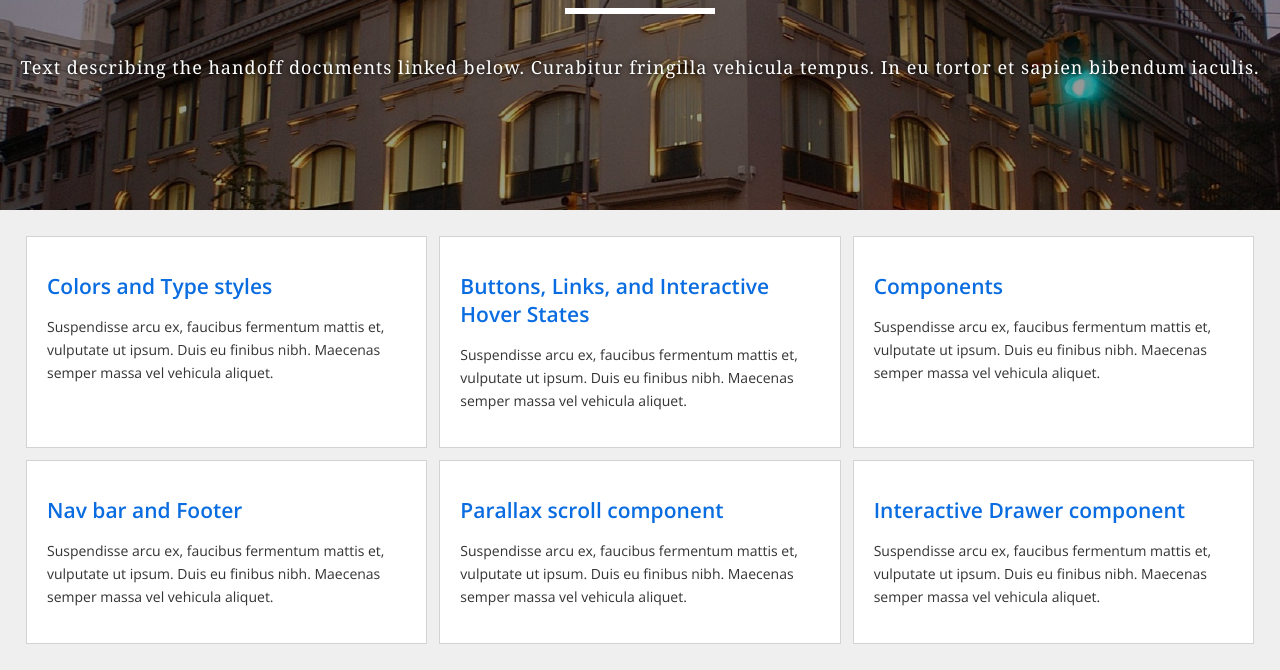
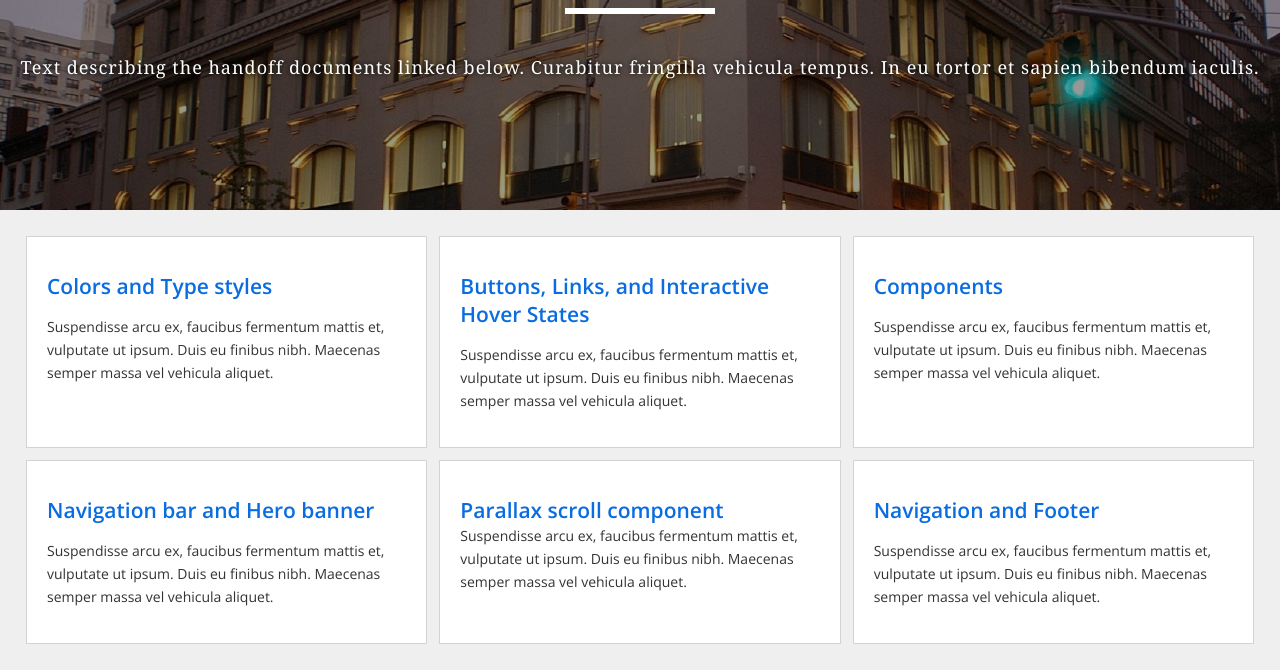
Before and after one commit to bconley1/FEWD_final, a plain HTML site: page index2.html in a window 1280 px wide. Shown: the part 190-860 px from the top of the page. Drawn offline with nearby package versions, Linux system fonts and the light colour scheme.

Commit message:
021118_2

```diff
--- a/index2.html
+++ b/index2.html
@@ -2,6 +2,7 @@
 <html lang="en">
 <head>
 	<meta charset="UTF-8">
+    <meta name="viewport" content="width=device-width, initial-scale=1.0">
 	<title>Home Page</title>
 	<link rel="stylesheet" type="text/css" href="css/reset.css">
 	<link rel="stylesheet" type="text/css" href="css/main.css">
@@ -39,7 +40,7 @@
                  <div class="home_card">
                     <h3>Colors and Type styles</h3>
                     <p>
-          					Suspendisse arcu ex, faucibus fermentum mattis et, vulputate ut ipsum. Duis eu finibus nibh. Maecenas 	semper massa vel vehicula aliquet.
+                         Suspendisse arcu ex, faucibus fermentum mattis et, vulputate ut ipsum. Duis eu finibus nibh. Maecenas semper massa vel vehicula aliquet.
                     </p>
                     <a href="handoff_1.html" class="aTag"></a>
                  </div>
@@ -47,7 +48,7 @@
                  <div class="home_card">
                     <h3>Buttons, Links, and Interactive Hover States</h3>
                     <p>
-          					Suspendisse arcu ex, faucibus fermentum mattis et, vulputate ut ipsum. Duis eu finibus nibh. Maecenas 	semper massa vel vehicula aliquet.
+                         Suspendisse arcu ex, faucibus fermentum mattis et, vulputate ut ipsum. Duis eu finibus nibh. Maecenas semper massa vel vehicula aliquet.
                     </p>
                     <a href="handoff_2.html" class="aTag"></a>
                  </div>
@@ -55,7 +56,7 @@
                  <div class="home_card">
                     <h3>Components</h3>
                     <p>
-          					Suspendisse arcu ex, faucibus fermentum mattis et, vulputate ut ipsum. Duis eu finibus nibh. Maecenas 	semper massa vel vehicula aliquet.
+                         Suspendisse arcu ex, faucibus fermentum mattis et, vulputate ut ipsum. Duis eu finibus nibh. Maecenas semper massa vel vehicula aliquet.
                     </p>
                     <a href="#" class="aTag"></a>
                  </div>
@@ -67,25 +68,25 @@
           <div class="home_card_container">
 
                  <div class="home_card">
-          				<h3>Nav bar and Footer</h3>
+                    <h3>Navigation bar and Hero banner</h3>
                     <p>
-          					Suspendisse arcu ex, faucibus fermentum mattis et, vulputate ut ipsum. Duis eu finibus nibh. Maecenas 	semper massa vel vehicula aliquet.
+                         Suspendisse arcu ex, faucibus fermentum mattis et, vulputate ut ipsum. Duis eu finibus nibh. Maecenas semper massa vel vehicula aliquet.
                     </p>
-          				<a href="#" class="aTag"></a>
+                    <a href="handoff_1.html" class="aTag"></a>
                  </div>
 
                  <div class="home_card">
-          				<h3>Parallax scroll component</h3>
+                    <h3>Parallax scroll component</ h3>
                     <p>
-          					Suspendisse arcu ex, faucibus fermentum mattis et, vulputate ut ipsum. Duis eu finibus nibh. Maecenas 	semper massa vel vehicula aliquet.
+                         Suspendisse arcu ex, faucibus fermentum mattis et, vulputate ut ipsum. Duis eu finibus nibh. Maecenas semper massa vel vehicula aliquet.
                     </p>
-          				<a href="#" class="aTag"></a>
+                    <a href="handoff_2.html" class="aTag"></a>
                  </div>
 
                  <div class="home_card">
-          				<h3>Interactive Drawer component</h3>
+                    <h3>Navigation and Footer</h3>
                     <p>
-          					Suspendisse arcu ex, faucibus fermentum mattis et, vulputate ut ipsum. Duis eu finibus nibh. Maecenas 	semper massa vel vehicula aliquet.
+                         Suspendisse arcu ex, faucibus fermentum mattis et, vulputate ut ipsum. Duis eu finibus nibh. Maecenas semper massa vel vehicula aliquet.
                     </p>
                     <a href="#" class="aTag"></a>
                  </div>
@@ -93,9 +94,7 @@
           </div>
 
 
-
      </section>
-
 
 </body>
 </html>
```
Lines whose indentation alone changed are shown as unchanged.
